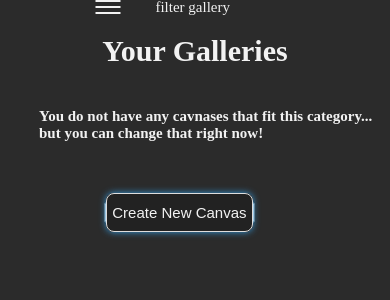
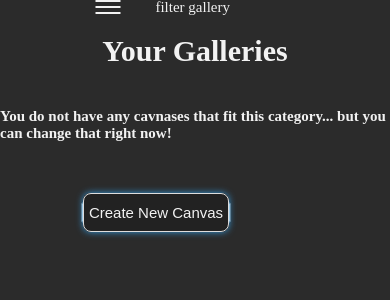
Before and after one commit to cassius2828/men-stack-crud-app-lab, a Node server app: page /canvases in a window 390 px wide. Shown: the part 66-366 px from the top of the page. Run offline with Node 20, Linux system fonts and the light colour scheme; data that the repository does not hold is empty; some libraries are stand-ins or nearby versions.

Commit message:
improved the responsiveness of the canvas container and title when opening the side menu

```diff
--- a/public/stylesheets/style.css
+++ b/public/stylesheets/style.css
@@ -352,8 +352,23 @@ font-size: 1.5rem;
   width: 90%;
   margin-left: auto;
   gap: 2rem;
+  transition: 0.2s ease all;
+
+
 }
 
+.canvas-container.full,.galleries-title.full {
+  width: 100%;
+  transition: 0.2s ease all;
+
+}
+
+.galleries-title {
+  width: 90%;
+  margin-left:auto;
+  transition: 0.2s ease all;
+
+}
 .canvas-item {
   width: 25%;
   min-width: 300px;
--- a/views/canvas/index.ejs
+++ b/views/canvas/index.ejs
@@ -1,6 +1,6 @@
 <%- include('../partials/meta.ejs') %>
-    <h1>Your Galleries</h1>
-    <ul class="canvas-container">
+    <h1 class="galleries-title full">Your Galleries</h1>
+    <ul class="canvas-container full">
         <% if (allCanvases.length === 0) { %>
             <div class="empty-gall-create">
                 <h2>You do not have any cavnases that fit this category... but you can change that right now!</h2>
```
Also changed, not shown: public/js/app.js.
